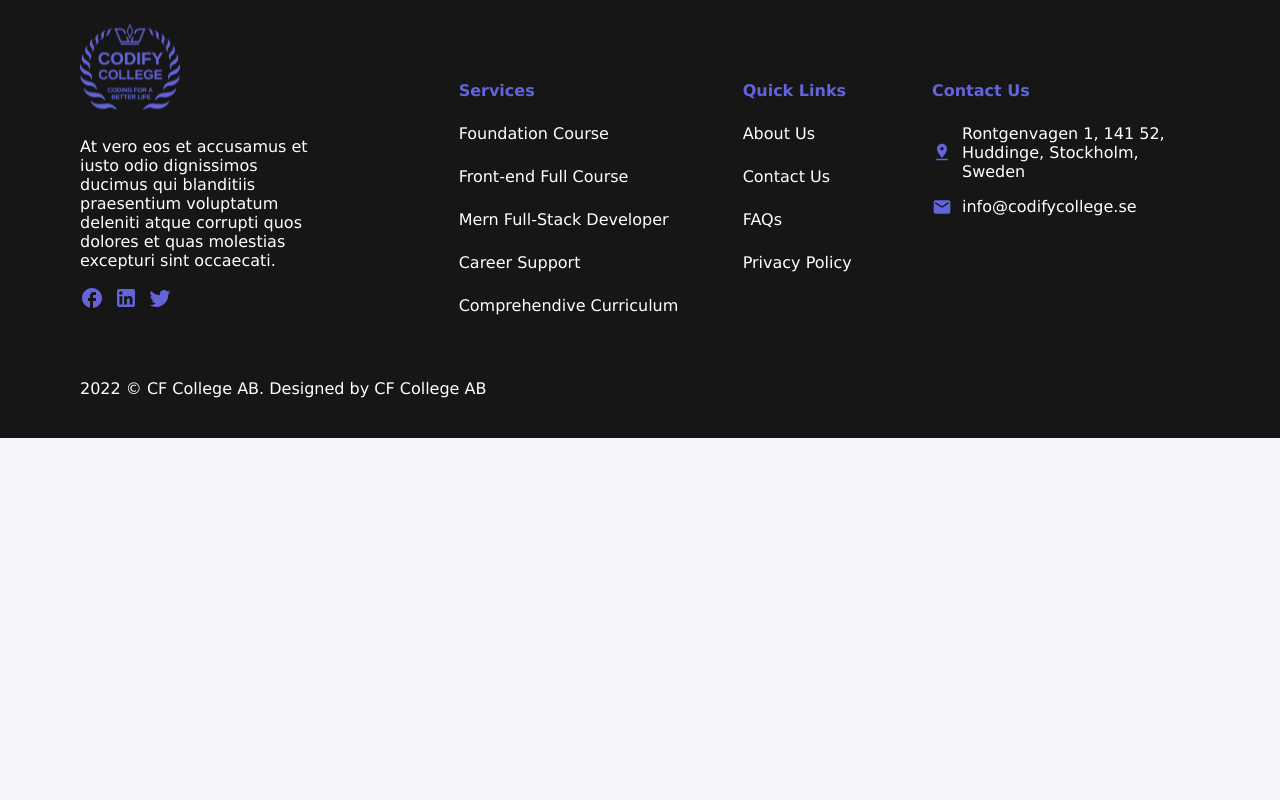
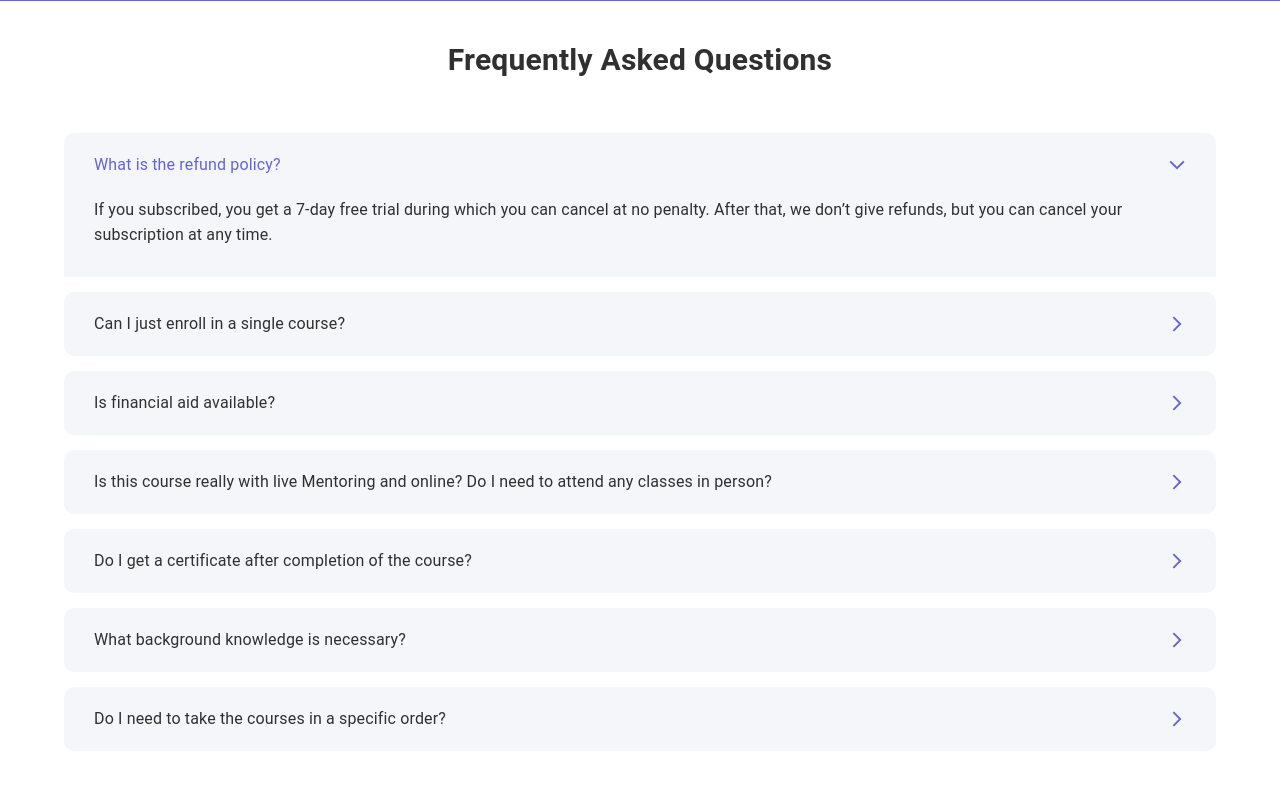
Before and after one commit to shahin1290/ccab-v2-client, a Next.js app: page / in a window 1280 px wide. Shown: the part 920-1720 px from the top of the page. Before the commit the page ends 1358 px from the top, so only its background shows below. Built offline with nearby package versions, Linux system fonts and the light colour scheme.

Commit message:
finishes FAQ styling

```diff
--- /dev/null
+++ b/components/Homepage/FAQ/FAQAccordion.js
@@ -0,0 +1,59 @@
+import styled from "@emotion/styled";
+import ArrowForwardIosIcon from "@mui/icons-material/ArrowForwardIos";
+import { Box, Container, Typography } from "@mui/material";
+
+const Content = styled.div`
+  background-color: #f5f6f9;
+  height: ${(props) => (props.show ? "80px" : 0)};
+  opacity: ${(props) => (props.show ? 1 : 0)};
+  display: flex;
+  overflow: hidden;
+  transition: all 0.3s ease-in-out;
+`;
+
+const HContainer = styled.div`
+  padding: 20px 30px;
+  display: flex;
+  align-items: center;
+  justify-content: space-between;
+  cursor: pointer;
+
+  & p {
+    color: ${(props) => (props.show ? "#6364D9" : "#313030")};
+  }
+`;
+
+const StyledKeyboardArrowDownIcon = styled(ArrowForwardIosIcon)`
+  color: #6364d9;
+  font-size: 18px;
+  transform: ${(props) => (props.show ? "rotate(90deg)" : 0)};
+  transition: ${(props) => (props.show ? "all 0.3s ease-in" : "none")};
+`;
+
+const FAQAccordion = ({ title, description, active, setActive }) => {
+  return (
+    <Container sx={{ margin: "15px auto" }}>
+      <Box bgcolor="#F5F6F9" sx={{ borderRadius: "10px" }}>
+        <HContainer onClick={() => setActive(title)} show={active === title}>
+          <Typography>{title}</Typography>
+          <StyledKeyboardArrowDownIcon show={active === title} />
+        </HContainer>
+
+        <Content show={active === title}>
+          <Typography
+            sx={{
+              padding: "0 30px",
+              fontSize: "16px",
+              color: "#313030",
+              lineHeight: "1.6",
+            }}
+          >
+            {description}
+          </Typography>
+        </Content>
+      </Box>
+    </Container>
+  );
+};
+
+export default FAQAccordion;
--- /dev/null
+++ b/components/Homepage/FAQ/index.js
@@ -0,0 +1,78 @@
+import { Box, Typography } from "@mui/material";
+import { useState } from "react";
+import FAQAccordion from "./FAQAccordion";
+
+const FAQs = [
+  {
+    title: "What is the refund policy?",
+    content:
+      "If you subscribed, you get a 7-day free trial during which you can cancel at no penalty. After that, we don’t give refunds, but you can cancel your subscription at any time.",
+  },
+  {
+    title: "Can I just enroll in a single course?",
+    content:
+      "Yes! To get started, click the course card that interests you and enroll. You can enroll and complete the course to earn a shareable certificate.",
+  },
+  {
+    title: "Is financial aid available?",
+    content:
+      "No, Codify college does not presently provide financial aid to learners who cannot afford the fee.",
+  },
+
+  {
+    title:
+      "Is this course really with live Mentoring and online? Do I need to attend any classes in person?",
+    content:
+      "This course is entirely with live Mentoring and online, where you will book your live mentoring sessions in person from the platform calendar. You can access your lectures, readings, recorded videos, and assignments anytime and anywhere via the web or your mobile device.",
+  },
+  {
+    title: "Do I get a certificate after completion of the course?",
+    content:
+      "Yes, you will receive a certificate of graduation from the course once you pass the project.",
+  },
+  {
+    title: "What background knowledge is necessary?",
+    content:
+      "No prerequisite knowledge is needed as our course is designed to take you from ground zero up.",
+  },
+  {
+    title: "Do I need to take the courses in a specific order?",
+    content:
+      "Ideally, learners should complete the courses in the specified sequence. However, if you are already comfortable in some languages you may choose to skip the lesson which we strongly discourage.",
+  },
+];
+
+const FAQ = () => {
+  const [active, setActive] = useState("What is the refund policy?");
+
+  return (
+    <Box bgcolor="#fff">
+      <Typography
+        variant="h4"
+        sx={{
+          fontWeight: "bold",
+          display: "flex",
+          justifyContent: "center",
+          fontSize: "30px",
+          color: "#313030",
+        }}
+        py={{ xs: 5 }}
+      >
+        Frequently Asked Questions
+      </Typography>
+      <Box pb={{ xs: 10 }}>
+        {FAQs.map((faq) => (
+          <FAQAccordion
+            key={faq.title}
+            title={faq.title}
+            description={faq.content}
+            active={active}
+            setActive={setActive}
+          />
+        ))}
+      </Box>
+    </Box>
+  );
+};
+
+export default FAQ;
--- a/components/Homepage/index.js
+++ b/components/Homepage/index.js
@@ -1,12 +1,14 @@
 import Hero from "./Hero/Hero";
 import CareerSupport from "./CareerSupport/CareerSupport";
 import Footer from "./Footer/Footer";
+import FAQ from "./FAQ";
 
 export default function HomePage() {
   return (
     <>
       <Hero />
       <CareerSupport />
+      <FAQ />
       <Footer />
     </>
   );
```
Also changed, not shown: 1 other file (tests, documents, lock files or other folders).
